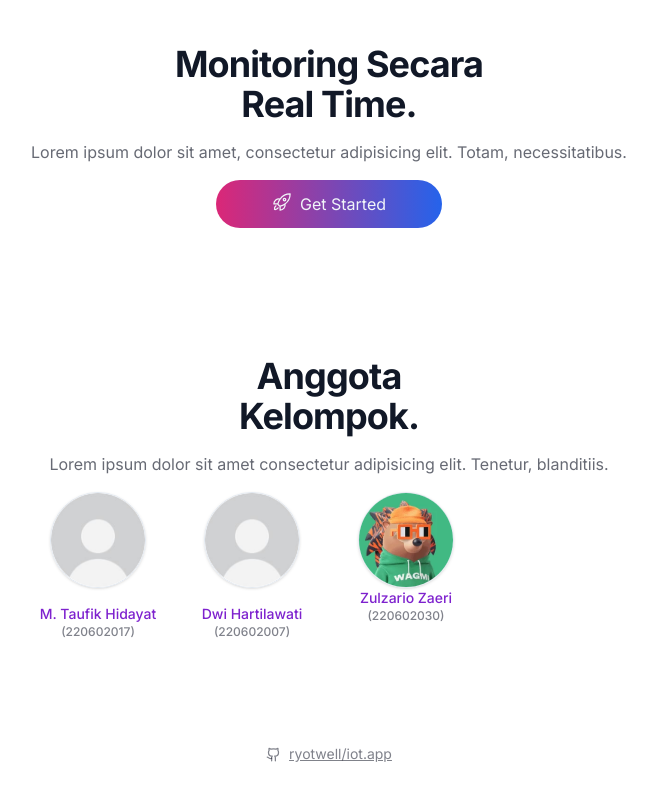
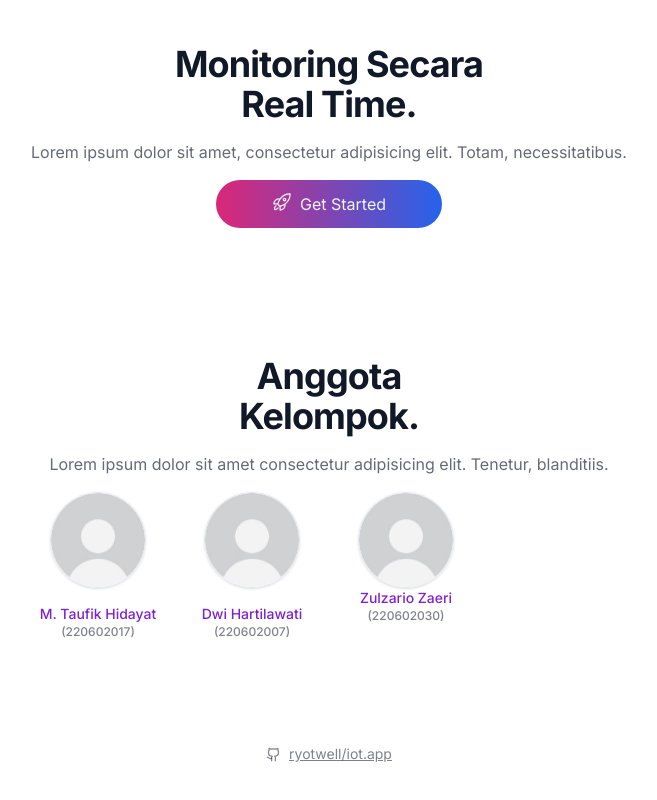
Before and after one commit to ryotwell/iot.app, a Next.js app: page / in a window 1280 px wide. Shown: the part 924-1724 px from the top of the page, without its empty margins (311-968 px from the left). Built offline with nearby package versions, Linux system fonts and the light colour scheme; no server answers.

Commit message:
update dikit doang

```diff
--- a/src/components/Team.js
+++ b/src/components/Team.js
@@ -22,7 +22,8 @@ function Team() {
             <li>
                 <TeamCard
                     name='Zulzario Zaeri'
-                    photo="/team/rand.webp"
+                    // photo="/team/rand.webp"
+                    photo="/team/noprofile.jpg"
                     nim="220602030"
                     url={ryotwell.webprofile}
                 />
```
Also changed, not shown: 1 other file (tests, documents, lock files or other folders).
